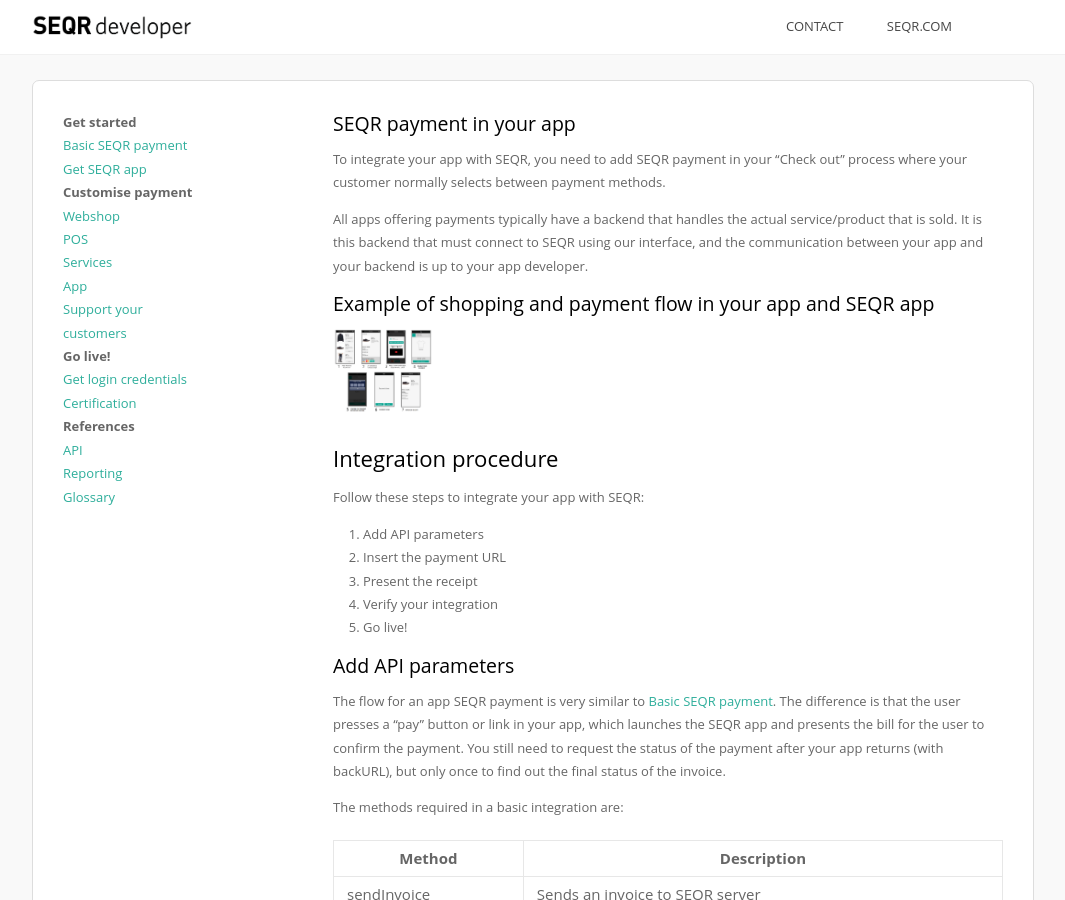
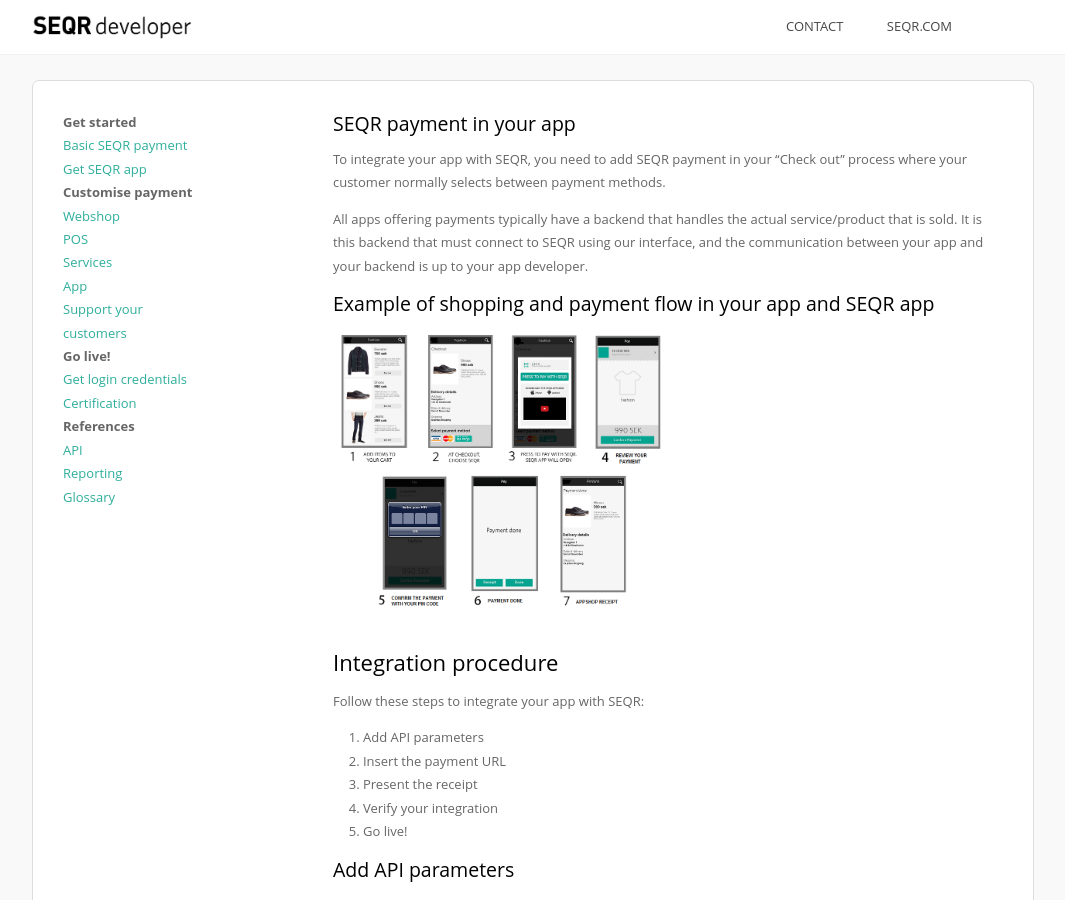
Before and after one commit to SeamlessDistribution/SeamlessDistribution.github.io, a Jekyll site: the page built from merchant/inapp/index.md, in a window 1280 px wide and 900 px high. Shown: the whole window, without its empty margins (138-1203 px from the left). Built offline with Jekyll 4.4.1, drawn with Linux system fonts in a browser that asks for light colours.

Commit message:
Format for appshop flow

```diff
--- a/merchant/inapp/index.md
+++ b/merchant/inapp/index.md
@@ -13,7 +13,7 @@
 
 ### Example of shopping and payment flow in your app and SEQR app
 
-<img src="/assets/images/appshop/total_flow.png" width="100px" />
+<img src="/assets/images/appshop/total_flow.png" width="50%" />
 
 
 ## Integration procedure
```
